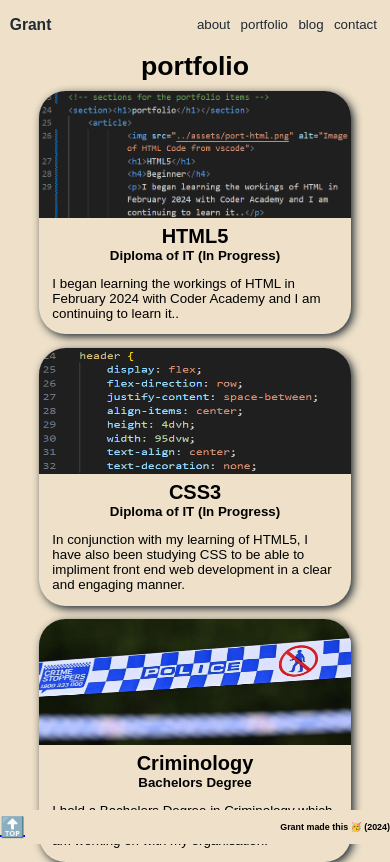
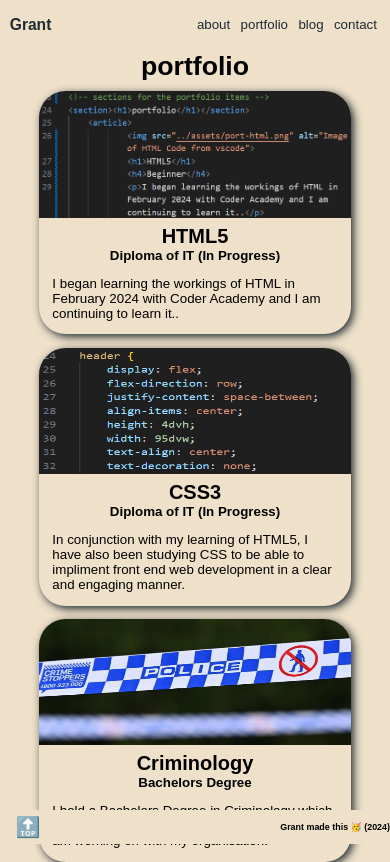
Before and after one commit to grants77/T1A2, a plain HTML site: page portfolio/index.html in a window 390 px wide. Shown: the top 862 px of the page. Drawn offline with Linux system fonts and the light colour scheme.

Commit message:
fixing top button for mobile

```diff
--- a/style/article.css
+++ b/style/article.css
@@ -122,6 +122,15 @@ p {
     margin: 1rem;
 }
 
+a {
+    text-decoration: none;
+}
+
+h2 {
+    margin: 4dvw;
+    text-decoration: none;
+}
+
 /* link buttons if present on page */
 article button {
     background-color: var(--pastel-darkblue);
@@ -154,6 +163,4 @@ footer {
     width: 100%;
     color: black;
     background-color: var(--pastel-beige);
-    text-decoration: none;
-
 }
```
